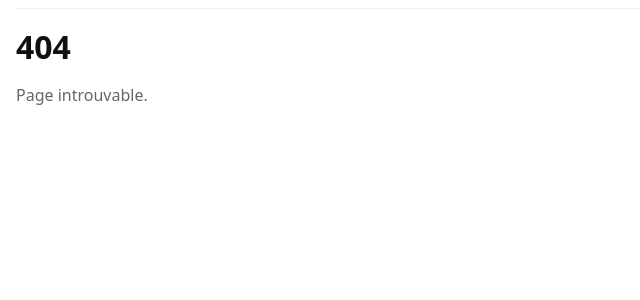
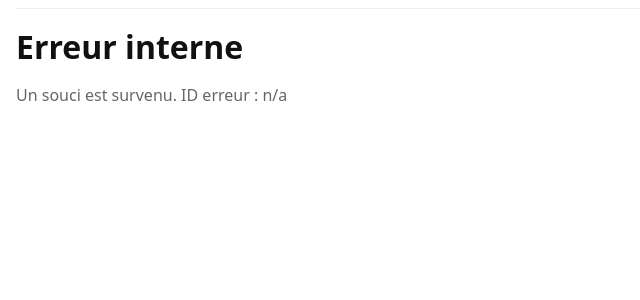
Before and after one commit to lecentrallanderneau-oss/keg-tracer, a Flask app: template templates/404.html in a window 1280 px wide. Shown: the part 38-338 px from the top of the page, without its empty margins (0-640 px from the left). Run offline with Flask 3, Linux system fonts and the light colour scheme; the template is opened without the code that fills it, so the values that code supplies are empty.

Commit message:
Update 404.html

```diff
--- a/templates/404.html
+++ b/templates/404.html
@@ -1,6 +1,6 @@
 {% extends "base.html" %}
-{% block title %}404 — Keg Tracer{% endblock %}
+{% block title %}Erreur — Keg Tracer{% endblock %}
 {% block content %}
-<h1>404</h1>
-<p class="muted">Page introuvable.</p>
+<h1>Erreur interne</h1>
+<p class="muted">Un souci est survenu. ID erreur : {{ error_id|default('n/a') }}</p>
 {% endblock %}
```
